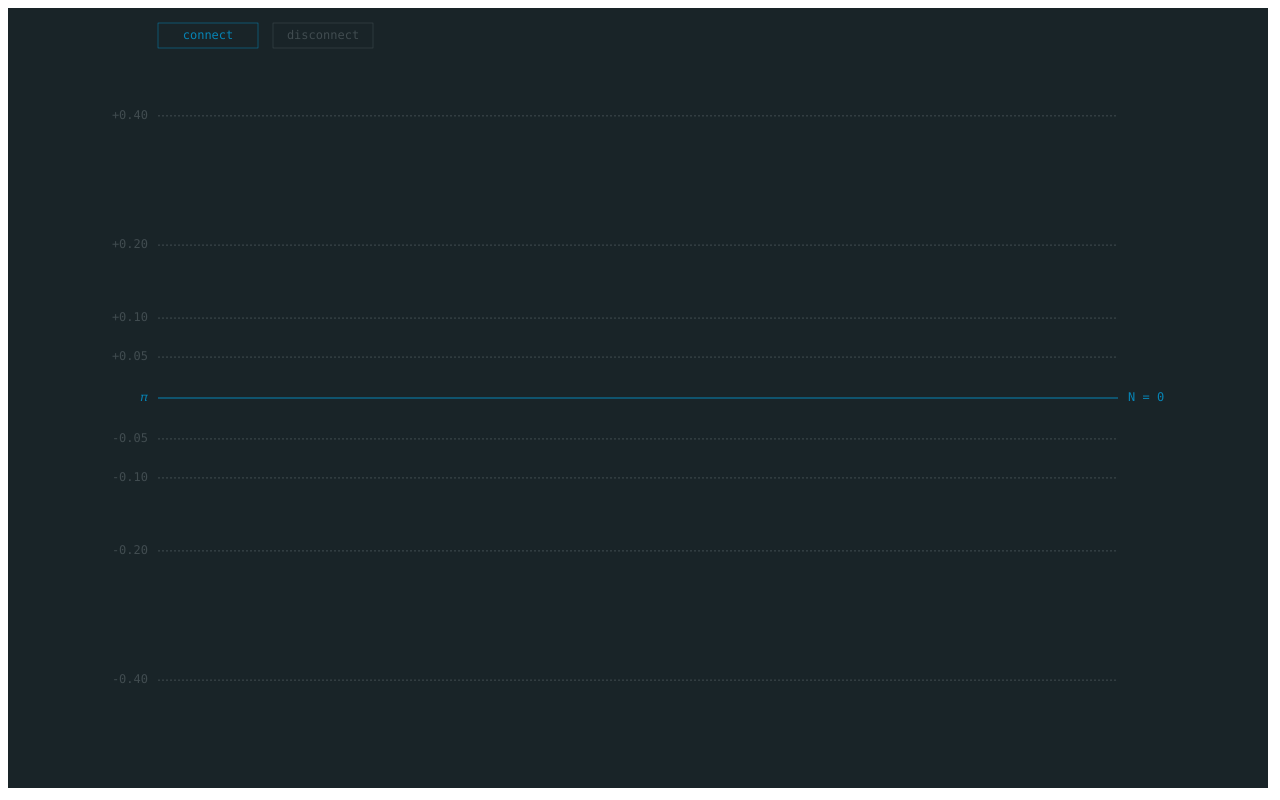
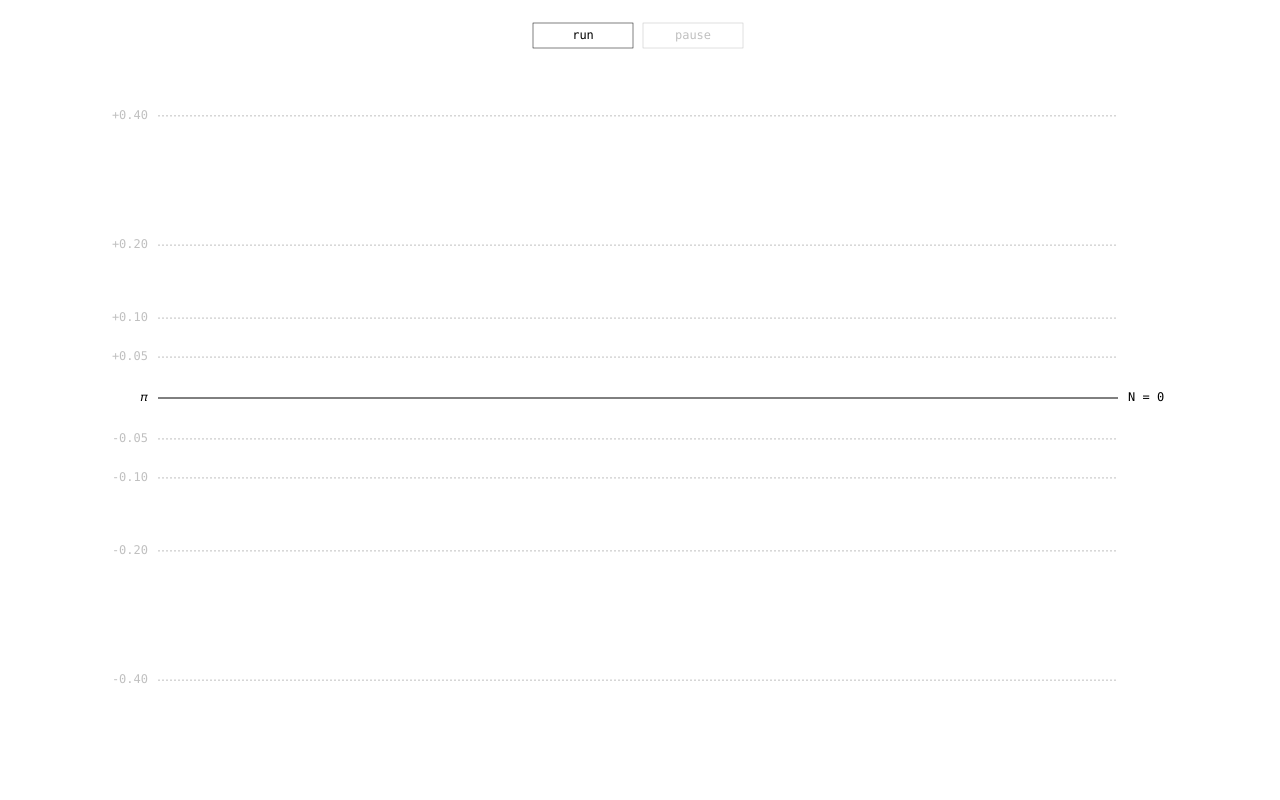
Before and after one commit to mfilippo/pi-estimation, a plain HTML site: page index.html in a window 1280 px wide. Drawn offline with nearby package versions, Linux system fonts and the light colour scheme.

Commit message:
Some adjustements

```diff
--- a/index.html
+++ b/index.html
@@ -2,7 +2,7 @@
 <html>
 <head>
 	<meta charset="UTF-8">
-	<title>Pi estimation</title>
+	<title>Pi Estimation</title>
 	<script src="https://d3js.org/d3.v5.min.js"></script>
 </head>
 <body>
--- a/main.js
+++ b/main.js
@@ -1,17 +1,22 @@
 
-// Light theme
-// var backgroundColor = "white",
-// 	pointsColorCold = "gray",
-// 	pointsColorHot = "gray",
-// 	labelsPrimaryColor = "black",
-// 	labelsSecondaryColor = "silver";
+var themes = {
+	light: {
+		backgroundColor: "white",
+		pointsColorCold: "gray",
+		pointsColorHot: "gray",
+		labelsPrimaryColor: "black",
+		labelsSecondaryColor: "silver"
+	},
+	dark: {
+		backgroundColor: "#192428",
+		pointsColorCold: "#2e86ab",
+		pointsColorHot: "#39ace7",
+		labelsPrimaryColor: "#0784b5",
+		labelsSecondaryColor: "#414c50"
+	}
+};
 
-// Blue dark theme
-var backgroundColor = "#192428",
-	pointsColorCold = "#2e86ab",
-	pointsColorHot = "#39ace7",
-	labelsPrimaryColor = "#0784b5",
-	labelsSecondaryColor = "#414c50";
+var currentTheme = themes.light;
 
 var connected = false;
 
@@ -62,12 +67,12 @@ var initVisualization = () => {
 
 	// Buttons functions
 	var activateButton = (id) => {
-			d3.select(".button#" + id).style("stroke", labelsPrimaryColor);
-			d3.select(".button-label#" + id).style("fill", labelsPrimaryColor);
+			d3.select(".button#" + id).style("stroke", currentTheme.labelsPrimaryColor);
+			d3.select(".button-label#" + id).style("fill", currentTheme.labelsPrimaryColor);
 		},
 		deactivateButton = (id) => {
-			d3.select(".button#" + id).style("stroke", labelsSecondaryColor);
-			d3.select(".button-label#" + id).style("fill", labelsSecondaryColor);
+			d3.select(".button#" + id).style("stroke", currentTheme.labelsSecondaryColor);
+			d3.select(".button-label#" + id).style("fill", currentTheme.labelsSecondaryColor);
 		},
 		connect = () => {
 			if (!connected) {
@@ -88,17 +93,17 @@ var initVisualization = () => {
 	var buttonsData = [
 		{
 			id: "connect",
-			x: -width/2 + xPadding,
+			x: 0 - 100 - 5,
 			y: -height/2 + 15,
-			text: "connect",
+			text: "run",
 			width: 100,
 			height: 25,
 			onClick: connect
 		}, {
 			id: "disconnect",
-			x: -width/2 + xPadding + 15 + 100,
+			x: 0 + 5,
 			y: -height/2 + 15,
-			text: "disconnect",
+			text: "pause",
 			width: 100,
 			height: 25,
 			onClick: disconnect
@@ -110,7 +115,7 @@ var initVisualization = () => {
 		.append("svg")
 		.attr("width", width)
 	    .attr("height", height)
-	    .style("background-color", backgroundColor)
+	    .style("background-color", currentTheme.backgroundColor)
 	    .append('g')
 	    .attr("transform", `translate(${width / 2}, ${height / 2})`);
 
@@ -125,9 +130,9 @@ var initVisualization = () => {
 		.attr("y", d => d.y)
 		.attr("width", d => d.width)
 		.attr("height", d => d.height)
-		.style("stroke", labelsPrimaryColor)
+		.style("stroke", currentTheme.labelsPrimaryColor)
 		.style("stroke-width", .5)
-		.style("fill", backgroundColor)
+		.style("fill", currentTheme.backgroundColor)
 		.style("cursor", "pointer")
 		.on("click", d => d.onClick());
 
@@ -142,7 +147,7 @@ var initVisualization = () => {
 		.attr("y", d => d.y + d.height/2)
 		.attr("text-anchor", "middle")
 		.style("pointer-events", "none")
-	    .style("fill", labelsPrimaryColor)
+	    .style("fill", currentTheme.labelsPrimaryColor)
 		.text(d => d.text);
 
 	deactivateButton("disconnect");
@@ -159,7 +164,7 @@ var initVisualization = () => {
 			return p.toString();
 		})
 		.style("fill", "none")
-		.style("stroke", d => d.value == 0 ? labelsPrimaryColor : labelsSecondaryColor)
+		.style("stroke", d => d.value == 0 ? currentTheme.labelsPrimaryColor : currentTheme.labelsSecondaryColor)
 		.style("stroke-width", 1)
 		.style("stroke-dasharray", d => d.value == 0 ? null : "2, 2");
 
@@ -172,7 +177,7 @@ var initVisualization = () => {
 		.attr("x", d => xLeft - 10)
 		.attr("y", d => valueToYCoordinate(d.value))
 		.attr("text-anchor", "end")
-	    .style("fill", d => d.value == 0 ? labelsPrimaryColor : labelsSecondaryColor)
+	    .style("fill", d => d.value == 0 ? currentTheme.labelsPrimaryColor : currentTheme.labelsSecondaryColor)
 		.text(d => {
 			if (d.value == 0) {
 				return "𝜋";
@@ -189,7 +194,7 @@ var initVisualization = () => {
 		.attr("x", d => xRight + 10)
 		.attr("y", 0)
 		.attr("text-anchor", "start")
-	    .style("fill", labelsPrimaryColor)
+	    .style("fill", currentTheme.labelsPrimaryColor)
 		.text("N = 0");
 
 	// Apply global text properties
@@ -202,7 +207,7 @@ var initVisualization = () => {
 	var i = 0;
     updateVisualization = (point) => {
 
-    	// Copmute x coordinate
+    	// Compute x coordinate
         var pointX;
         if (i < dataBufferSize) {
             pointX = xLeft + i*stepDistance;
@@ -230,7 +235,7 @@ var initVisualization = () => {
             .attr("r", 1)
             .attr("cx", d => d.x)
             .attr("cy", d => d.y)
-            .style("fill", pointsColorHot)
+            .style("fill", currentTheme.pointsColorHot)
             .style("opacity", 1)
             .on("click", (d, i) => console.log(d, i));
 
@@ -255,14 +260,14 @@ var startEstimation = () => {
 		i = 0,
     	inCircle = 0,
     	pi = 0,
-    	nMax = 1000;
+    	nMax = null;
 
 	var isInCircle = (x, y) => Math.pow(x, 2) + Math.pow(y, 2) <= 1;
 
 	setInterval(() => {
 		if (connected) {
 			i = i + 1;
-			if (i >= nMax) {
+			if (nMax != null && i >= nMax) {
 				i = 1;
 				inCircle = 0;
 				pi = 0;
```
Also changed, not shown: img/demo_dark.png (added), img/demo_light.png (added), 2 other files.
